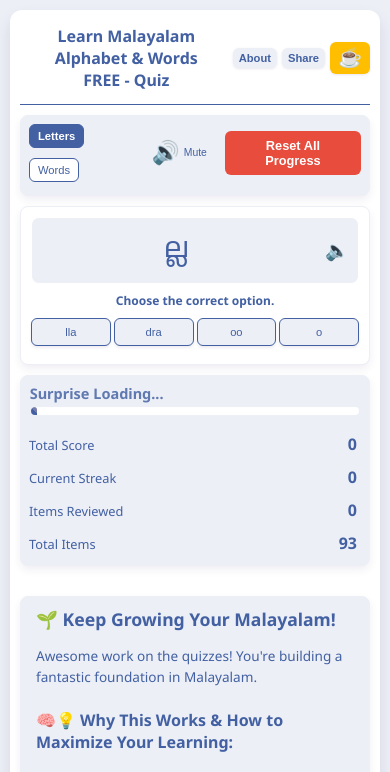
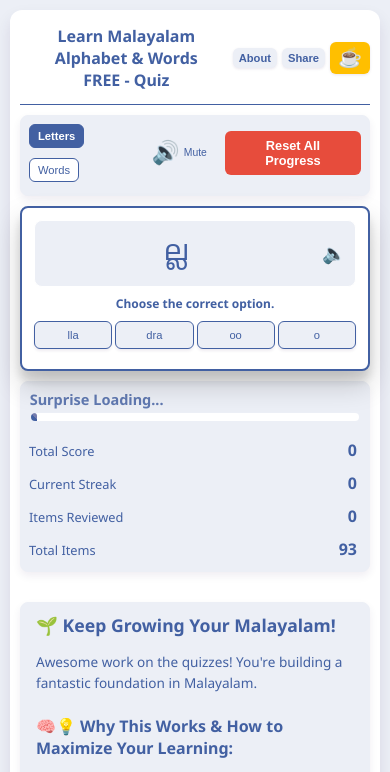
Before and after one commit to ajaynair/learn-malayalam, a website built with Vite: page index.html in a window 390 px wide. Shown: the top 772 px of the page. Built offline with nearby package versions, Linux system fonts and the light colour scheme.

Commit message:
Improve UI

```diff
--- a/src/style.css
+++ b/src/style.css
@@ -140,6 +140,16 @@ main {
     box-sizing: border-box;
     transition: background-color 0.3s, border-color 0.3s;
 }
+
+/* Specific enhancements for the quiz area card to make it more prominent */
+.quiz-area.card {
+    padding: 25px;
+    border: 2px solid var(--text-color);
+    box-shadow: 0 14px 28px rgba(0,0,0,0.18), 0 10px 10px rgba(0,0,0,0.12); /* Enhanced 3D shadow */
+    position: relative;
+    z-index: 10;
+}
+
 
 .mode-switcher {
     padding: 10px;
@@ -626,6 +636,7 @@ main {
     .replay-audio-btn { font-size: 1.5rem; }
     .answer-feedback-icon { font-size: 1.8rem; }
     .options button { font-size: 0.8rem; padding: 8px 5px; }
+    .quiz-area.card { padding: 20px; }
 }
 
 @media (max-width: 600px) {
@@ -633,6 +644,7 @@ main {
     .app-container { padding: 10px; }
     main { gap: 10px; }
     .card { padding: 10px; }
+    .quiz-area.card { padding: 15px; } /* Adjusted padding for smaller screens */
     header { padding-bottom: 8px; margin-bottom: 10px; }
     header h1 { font-size: 1.1em; margin: 0 5px; }
 
@@ -687,6 +699,7 @@ main {
     .feedback { font-size: 0.75em; }
     .progress-bar-label { font-size: 0.9em; }
     .progress-bar-container { height: 8px; }
+    .quiz-area.card { padding: 12px; } /* Further adjust padding for very small screens */
 }
 
 .next-steps-card, .support-me-card, .hall-of-fame-card {
```
